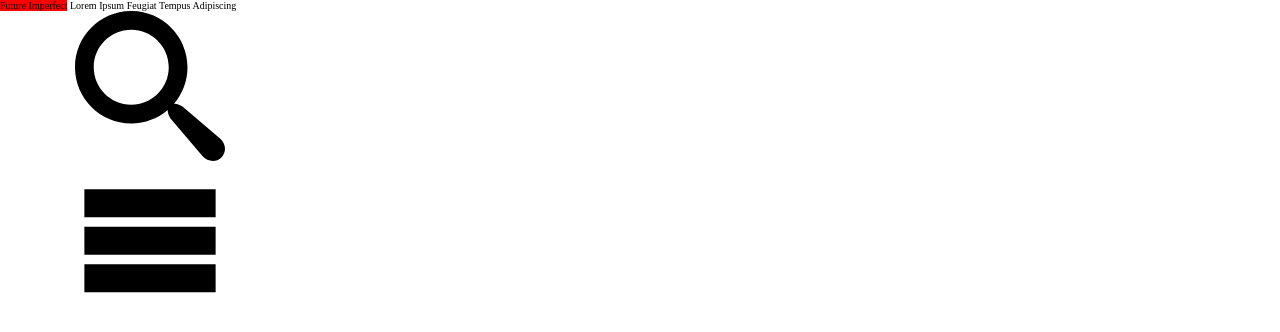
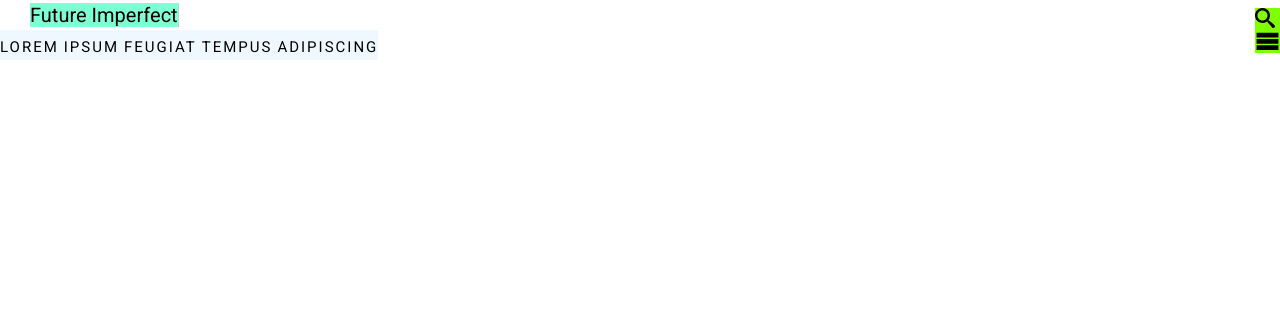
Before and after one commit to Tsukiyonocm/Future-Imperfect, a plain HTML site: page index.html in a window 1280 px wide. Drawn offline with Linux system fonts and the light colour scheme.

Commit message:
Preliminary flexbox nav additions

```diff
--- a/css/styles.css
+++ b/css/styles.css
@@ -19,10 +19,52 @@ html {
     font-size: 62.5%;
 }
 
+body {
+    font-family: 'Roboto', sans-serif;
+    font-weight: 400;
+    color: black;
+    line-height: 1.5;
+    font-size: 2rem;
+}
 
 
 /** Navigation
  ---------------------------------------------------------*/
-.logo-text {
-    background-color: red;
+.navbar {
+    background-color: aliceblue;
 }
+
+ .navbar li {
+    display: inline-block;
+    font-size: 1.5rem;
+    text-transform: uppercase;
+    letter-spacing: .2rem;
+
+}
+
+.navigation {
+    display: flex;
+    justify-content: space-between;
+    align-items: center;
+}
+
+
+ .logo-text {
+    background-color: aquamarine;
+    margin-left: 3rem;
+    border-right: 1px solid #ccc;
+}
+
+.right-nav {
+    background-color: chartreuse;
+}
+
+.search-icon {
+    height: 2rem;
+    width: 2rem;
+}
+
+.side-nav-icon {
+    height: 2.5rem;
+    width: 2.5rem;
+}
--- a/index.html
+++ b/index.html
@@ -7,26 +7,34 @@
 
     <!-- Primary CSS -->
     <link rel="stylesheet" href="css/styles.css">
+
+    <!-- Google Font - Roboto -->
+    <link href="https://fonts.googleapis.com/css?family=Roboto:400,700" rel="stylesheet">
+
 </head>
 <body>
     <header class="header">
         <nav class="navigation">
             <div class="main-nav">
-                <span class="logo-text">Future Imperfect</span>
-                <span class="user-nav">Lorem</span>
-                <span class="user-nav">Ipsum</span>
-                <span class="user-nav">Feugiat</span>
-                <span class="user-nav">Tempus</span>
-                <span class="user-nav">Adipiscing</span>
+                <div class"logo">
+                    <span class="logo-text">Future Imperfect</span>
+                </div>
+                <ul class="navbar">
+                    <li class="user-nav">Lorem</li>
+                    <li class="user-nav">Ipsum</li>
+                    <li class="user-nav">Feugiat</li>
+                    <li class="user-nav">Tempus</li>
+                    <li class="user-nav">Adipiscing</li>
+                </ul>
             </div>
             <div class="right-nav">
                 <div class="search">
-                    <svg class="search">
+                    <svg class="search-icon">
                         <use xlink:href="img/sprites.svg#icon-search"></use>
                     </svg>
                 </div>
                 <div class="side-navigation">
-                    <svg class="side-nav">
+                    <svg class="side-nav-icon">
                         <use xlink:href="img/sprites.svg#icon-menu"></use>
                     </svg>
                 </div>
```
Also changed, not shown: 1 other file.
